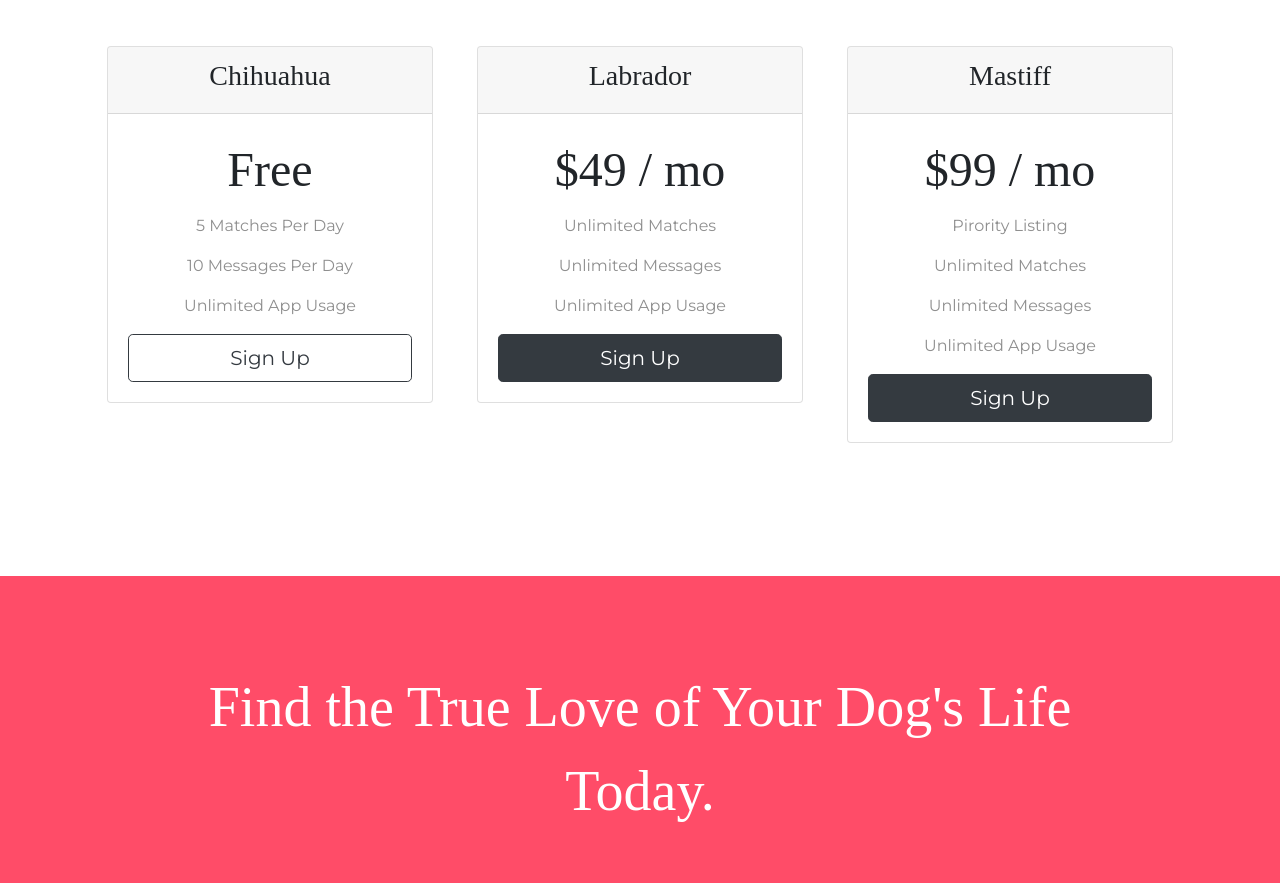
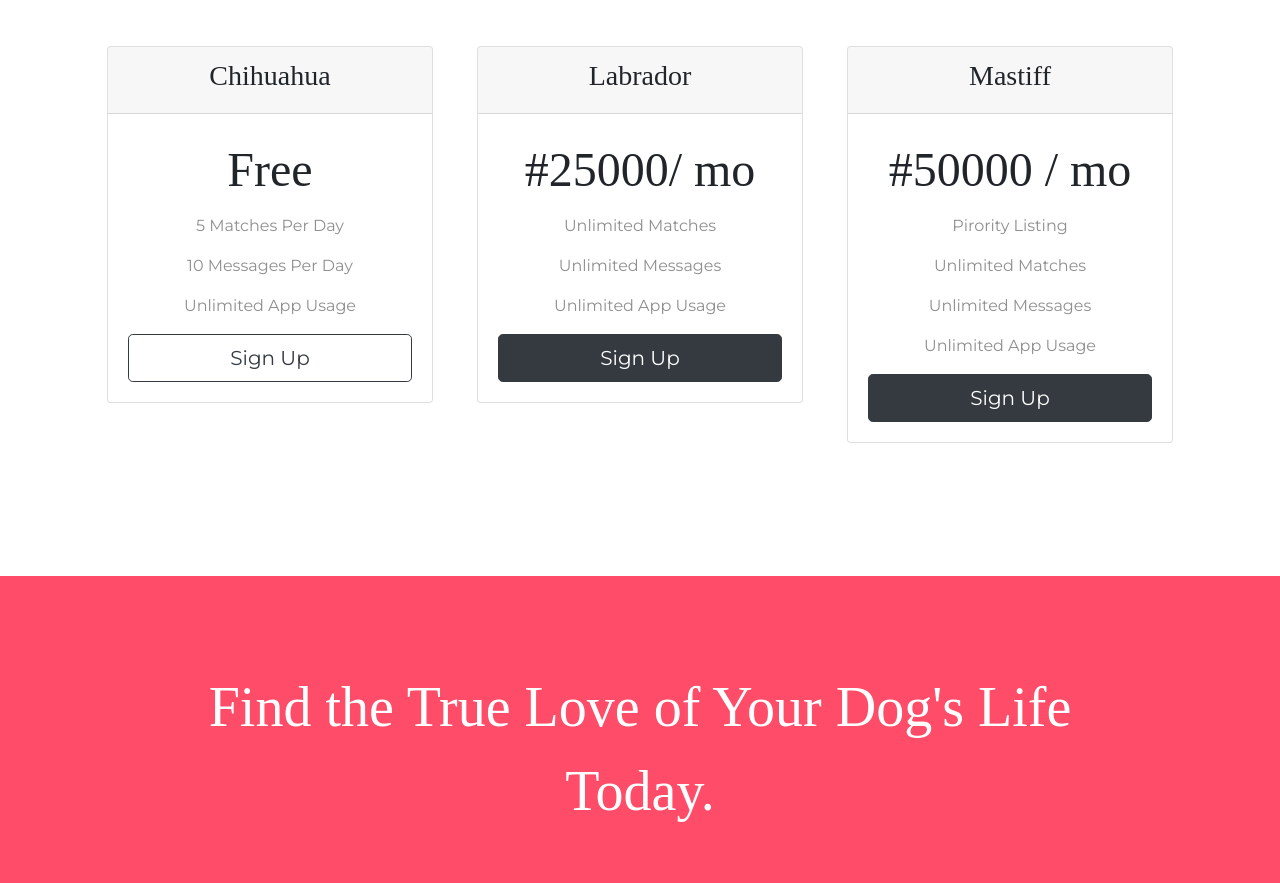
Before and after one commit to cieos2022/bootstrapproject, a plain HTML site: page index.html in a window 1280 px wide. Shown: the part 1922-2805 px from the top of the page. Drawn offline with nearby package versions, Linux system fonts and the light colour scheme.

Commit message:
Update index.html

```diff
--- a/index.html
+++ b/index.html
@@ -176,7 +176,7 @@
             <h3>Labrador</h3>
           </div>
           <div class="card-body">
-            <h2 class="price-text">$49 / mo</h2>
+            <h2 class="price-text">#25000/ mo</h2>
             <p>Unlimited Matches</p>
             <p>Unlimited Messages</p>
             <p>Unlimited App Usage</p>
@@ -191,7 +191,7 @@
             <h3>Mastiff</h3>
           </div>
           <div class="card-body">
-            <h2 class="price-text">$99 / mo</h2>
+            <h2 class="price-text">#50000 / mo</h2>
             <p>Pirority Listing</p>
             <p>Unlimited Matches</p>
             <p>Unlimited Messages</p>
```
